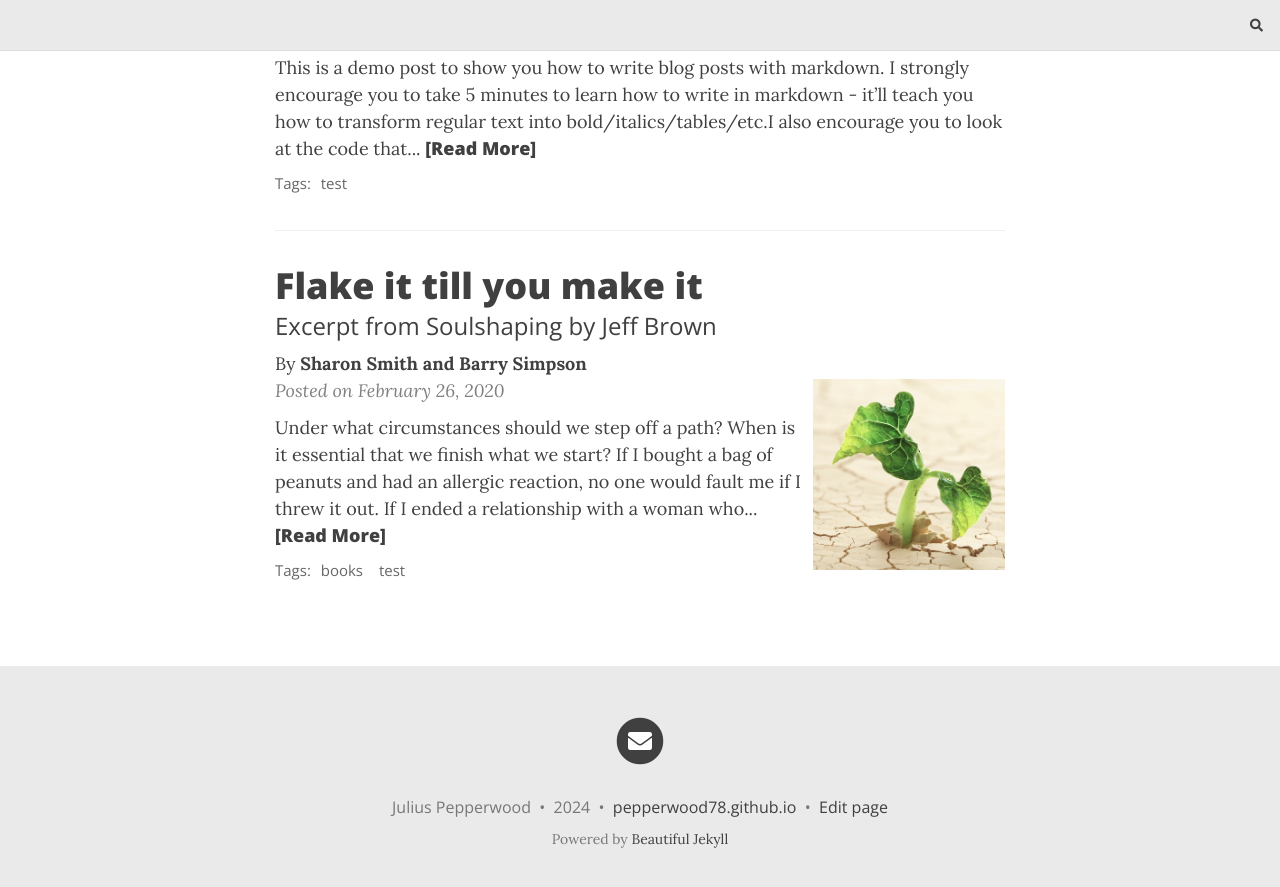
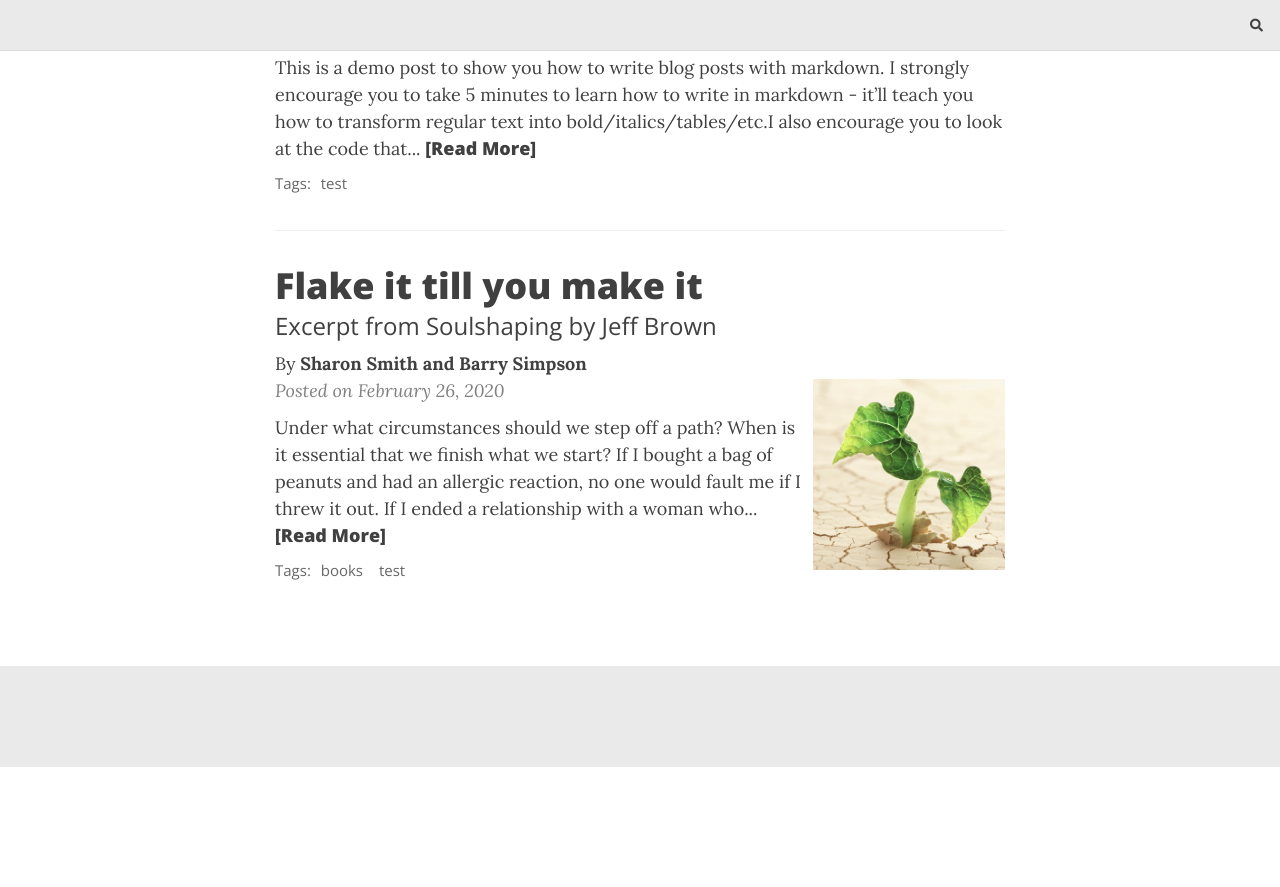
Before and after one commit to pepperwood78/pepperwood78.github.io, a Jekyll site: the page built from index.html, in a window 1280 px wide and 900 px high, scrolled down 561 px. Shown: the top 887 px of the window. Built offline with Jekyll 4.4.1, drawn with Linux system fonts in a browser that asks for light colours; nearby versions of some CDN libraries; the list of posts is cut into pages by our own code; comment, search, counter and statistics services are not loaded; after the commit the page ends 1328 px from its top, so only the background shows below that.

Commit message:
Update footer.html

```diff
--- a/_includes/footer.html
+++ b/_includes/footer.html
@@ -2,45 +2,6 @@
   <div class="container-md beautiful-jekyll-footer">
     <div class="row">
       <div class="col-xl-8 offset-xl-2 col-lg-10 offset-lg-1">
-      {% include social-networks-links.html %}
-      {% if page.footer-extra %}
-        <div class="footer-custom-content">
-          {% for file in page.footer-extra %}
-            {% include {{ file }} %}
-          {% endfor %}
-        </div>
-      {% endif %}
-      <p class="copyright text-muted">
-      {% if site.author %}
-        {{ site.author }}
-        &nbsp;&bull;&nbsp;
-      {% endif %}
-      {{ site.time | date: '%Y' }}
-
-      {% if site.url-pretty %}
-        &nbsp;&bull;&nbsp;
-        <span class="author-site">
-          <a href="{% if site.url-canonical %}{{ site.url-canonical }}{% else %}{{ '/' | absolute_url }}{% endif %}">{{ site.url-pretty }}</a>
-        </span>
-      {% endif %}
-
-      {% if site.matomo %}
-        {% if site.matomo.opt-out %}
-          &nbsp;&bull;&nbsp;
-          <a href="http://{{- site.matomo.uri -}}/index.php?module=CoreAdminHome&action=optOut" target="_blank" class="text_muted">Do-not-Track</a>
-        {% endif %}
-      {% endif%}
-
-      {% if site.edit_page_button and site.github.repository_url %}
-        &nbsp;&bull;&nbsp;
-        <a title="Edit this page on GitHub" href="{{ site.github.repository_url }}/edit/{{ site.github.source.branch }}/{{ page.path }}" class="text_muted">Edit page</a>
-       {% endif%}
-
-      </p>
-      {% unless site.remove-ads %}<p class="theme-by text-muted">
-        Powered by
-        <a href="https://beautifuljekyll.com">Beautiful Jekyll</a>
-      </p>{% endunless %}
       </div>
     </div>
   </div>
```
